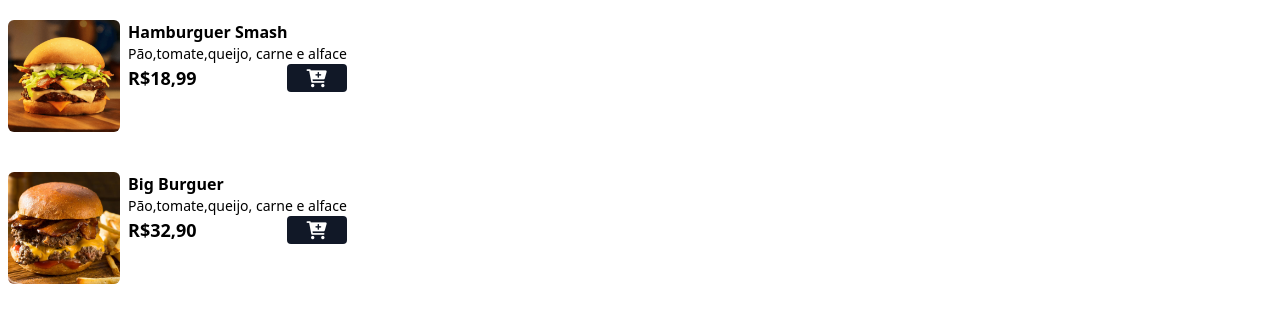
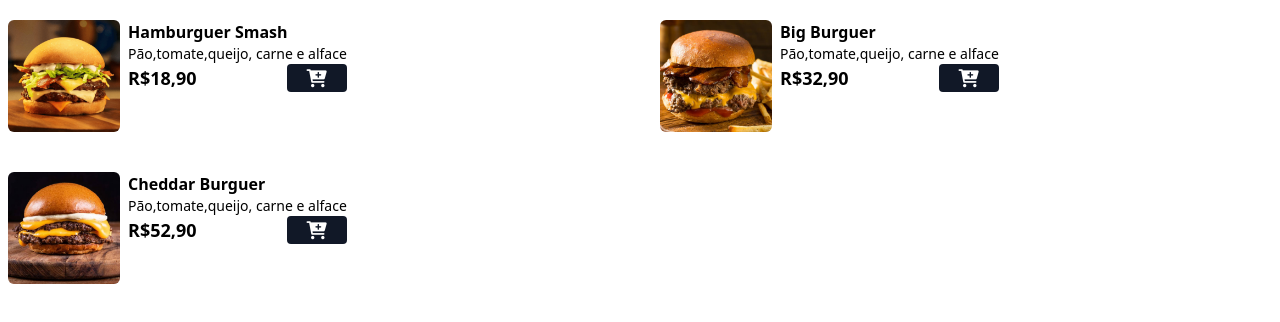
Before and after one commit to Arthurmendescouto/hamburgueria, a website: page index.html in a window 1280 px wide. Shown: the part 496-818 px from the top of the page. Drawn offline with Linux system fonts and the light colour scheme.

Commit message:
atualizar

```diff
--- a/index.html
+++ b/index.html
@@ -23,7 +23,7 @@
      <h2 class="text-2xl md:text-3xl font-bold text-center mt-9 mb-6">Conheça nosso menu</h2>
     <!--Menu-->
      <div id="menu">
-         <main class="grid grid-cols-1 gap-7 md:gap-10 mx-auto max-w-7xl px-2 mb-20">
+         <main class="grid grid-cols-1 md:grid-cols-2 gap-7 md:gap-10 mx-auto max-w-7xl px-2 mb-16">
 
                 <!--Produto ITEM-->
                 <div class="flex gap-2">
@@ -34,8 +34,11 @@
                         <p class=" font-bold">Hamburguer Smash</p>
                         <p class="text-sm">Pão,tomate,queijo, carne e alface </p>
                         <div class="flex justify-center gap-2 justify-between">
-                        <p class="font-bold text-lg">R$18,99</p>
-                        <button class="bg-gray-900 px-5 rounded add-to-cart-btn">
+                        <p class="font-bold text-lg">R$18,90</p>
+                        <button class="bg-gray-900 px-5 rounded add-to-cart-btn"
+                        data-name="Hamburguer Smash"
+                        data-price="18,90"
+                        >
                             <i class="fa fa-cart-plus text-lg text-white"></i>
                         </button>
                     </div>
@@ -46,7 +49,7 @@
 
             <!--Produto ITEM-->
             <div class="flex gap-2">
-                <img src="./assets/hamb-2.png" alt="Hamburguer Smash" class="w-28 h-28 rounded-md hover:scale-110 hover:rotate-2 duration-300 "/>
+                <img src="./assets/hamb-2.png" alt="Big Burguer" class="w-28 h-28 rounded-md hover:scale-110 hover:rotate-2 duration-300 "/>
 
 
                 <div>
@@ -54,13 +57,34 @@
                     <p class="text-sm">Pão,tomate,queijo, carne e alface </p>
                     <div class="flex justify-center gap-2 justify-between">
                     <p class="font-bold text-lg">R$32,90</p>
-                    <button class="bg-gray-900 px-5 rounded add-to-cart-btn">
+                    <button class="bg-gray-900 px-5 rounded add-to-cart-btn" data-name="Big Burguer"
+                    data-price="32,90"
+                    >
                         <i class="fa fa-cart-plus text-lg text-white"></i>
                     </button>
                 </div>
             </div>
         </div>
         <!--Fim do produto, LEMBRAR DE CORRIGIR OS DIVS SE PRECISAR-->
+        <!--Produto ITEM-->
+        <div class="flex gap-2">
+            <img src="./assets/hamb-3.png" alt="Cheddar Burguer" class="w-28 h-28 rounded-md hover:scale-110 hover:rotate-2 duration-300 "/>
+
+
+            <div>
+                <p class=" font-bold">Cheddar Burguer</p>
+                <p class="text-sm">Pão,tomate,queijo, carne e alface </p>
+                <div class="flex justify-center gap-2 justify-between">
+                <p class="font-bold text-lg">R$52,90</p>
+                <button class="bg-gray-900 px-5 rounded add-to-cart-btn" data-name="Cheddar Burguer"
+                data-price="52,90"
+                >
+                    <i class="fa fa-cart-plus text-lg text-white"></i>
+                </button>
+            </div>
+        </div>
+    </div>
+    <!--Fim do produto, LEMBRAR DE CORRIGIR OS DIVS SE PRECISAR-->
          </main>
      </div>
      <!--Menu-->
```
Also changed, not shown: styles/output.css.
